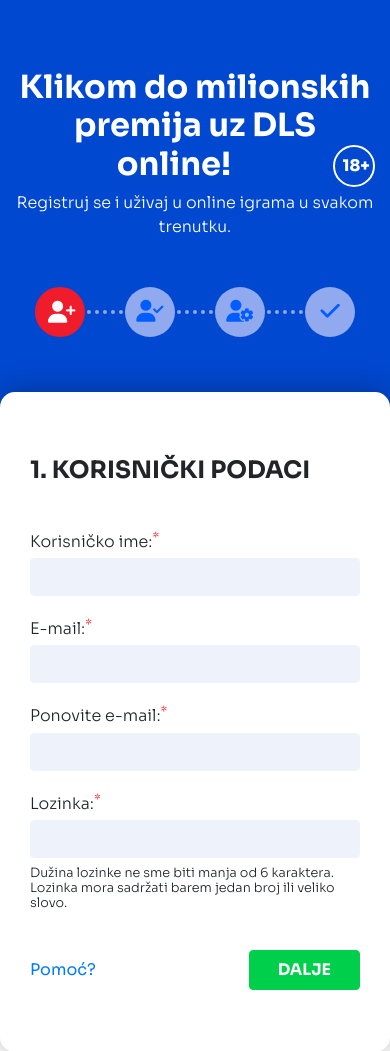
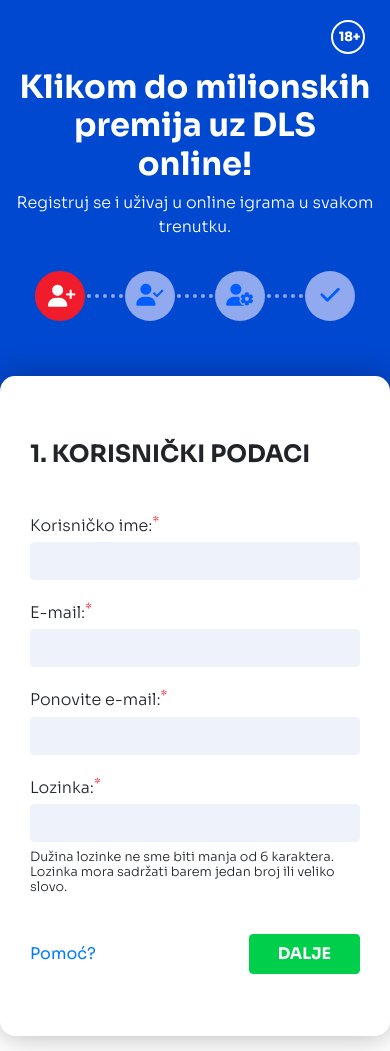
Before and after one commit to millan89/redesign, a PHP site: page /registracija.html in a window 390 px wide. Shown: the part 70-1121 px from the top of the page. Run offline with PHP 8.4, Linux system fonts and the light colour scheme; some libraries are stand-ins or nearby versions; some web fonts are replaced.

Commit message:
registracija strana; forma

```diff
--- a/css/style.css
+++ b/css/style.css
@@ -2334,6 +2334,15 @@ header .btn {
         margin-top: 2rem;
     }
 
+    .eighteen-abs {
+        position: absolute;
+        top: 0;
+        right: 25px;
+        font-size: 0.8rem;
+        height: 34px;
+        width: 34px;
+    }
+
 }
 
 /* Extra small devices (portrait phones, less than 576px) */
--- a/registracija.html
+++ b/registracija.html
@@ -81,13 +81,13 @@
                 <div class="col-12">
                     <div class="main-banner__text text-center text-white pt-5">
                         <h1 class="h2"><strong>Klikom do milionskih premija uz DLS online!</strong> <span
-                                class="eighteen eighteen--h float-right">18+</span></h1>
+                                class="eighteen eighteen--h float-right eighteen-abs">18+</span></h1>
                         <p>Registruj se i uživaj u online igrama u svakom trenutku.</p>
                     </div>
 
-                    <div class="row justify-content-center mt-5">
+                    <div class="row justify-content-center">
                         <div class="col-lg-12">
-                            <div id="msform">
+                            <div id="msform" class="pt-4">
                                 <ul id="progressbar">
                                     <li class="active"><strong>1. Korisnički podaci</strong></li>
                                     <li><strong>2. Lični podaci</strong></li>
@@ -556,6 +556,11 @@
         //activate next step on progressbar using the index of next_fs
         $("#progressbar li").eq($("fieldset").index(next_fs)).addClass("active");
 
+        //scroll to upwards
+        $([document.documentElement, document.body]).animate({
+            scrollTop: $("#msform").offset().top
+        }, 1000);
+
         //show the next fieldset
         next_fs.show();
         //hide the current fieldset with style
```
